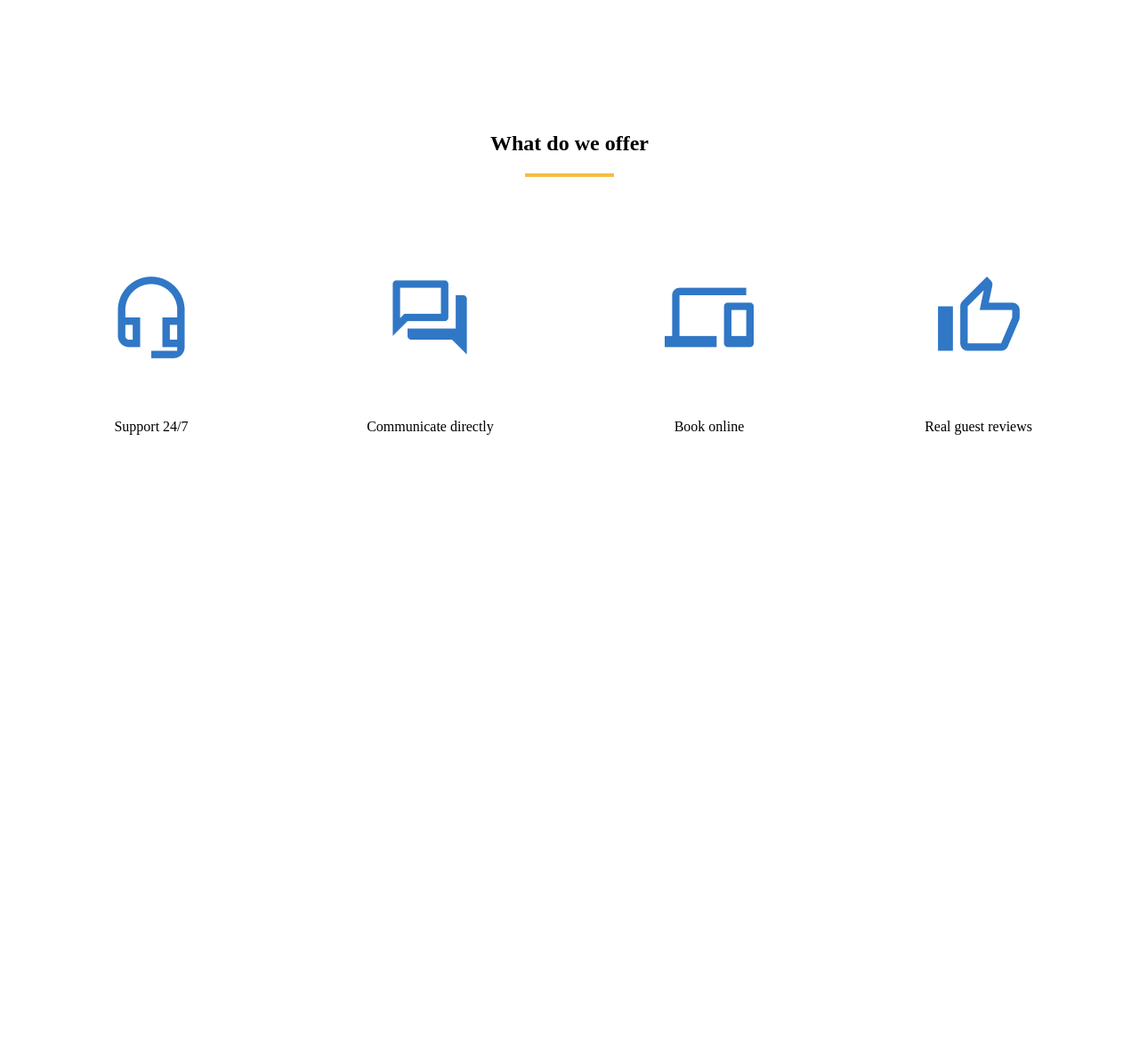
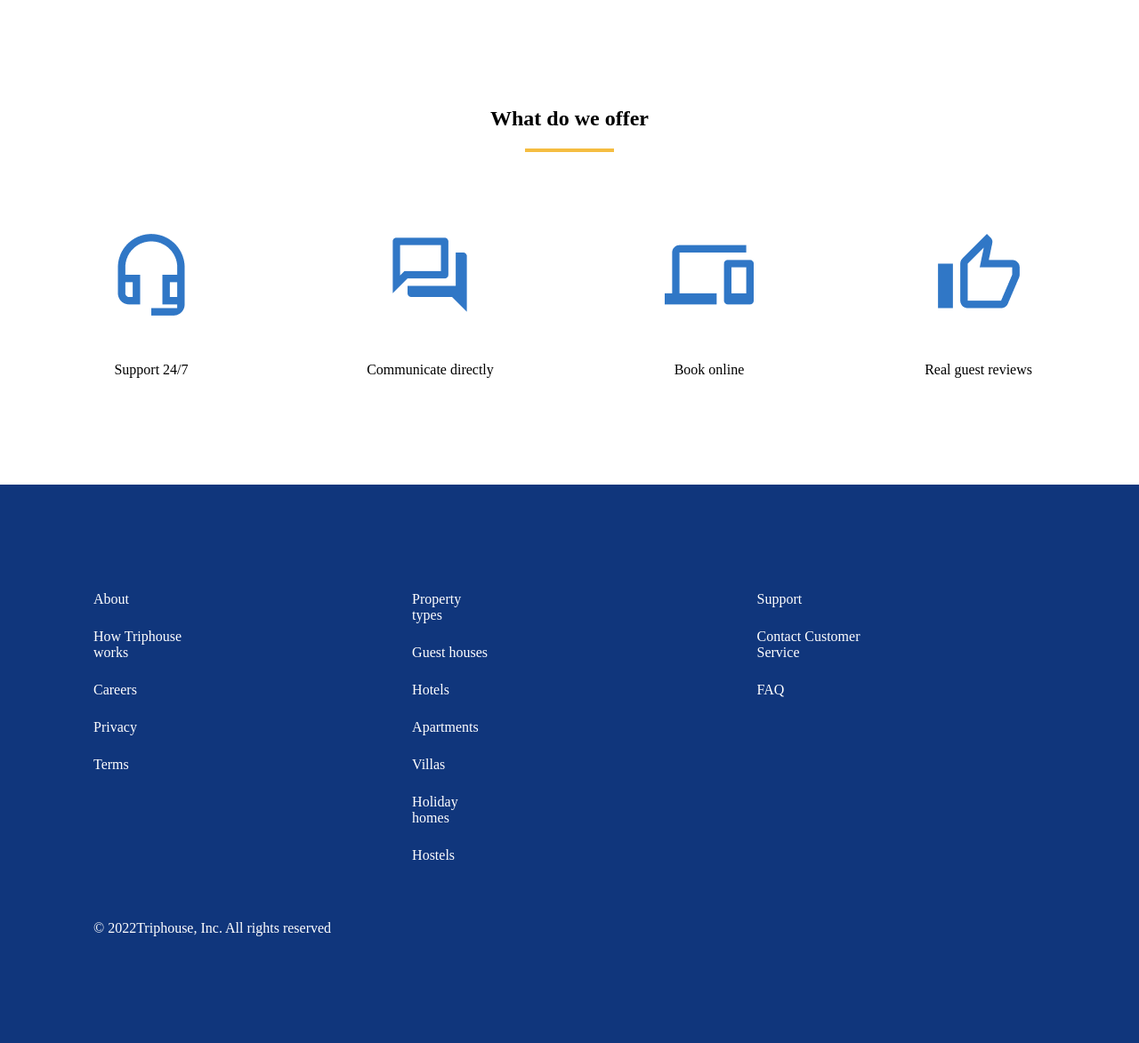
Before and after one commit to VerkhovinaNatallia/if-html, a plain HTML site: page index.html in a window 1280 px wide. Shown: the whole page at 89% size. Before the commit the page ends 800 px from the top, so only its background shows below. Drawn offline with Linux system fonts and the light colour scheme.

Commit message:
made up a block "footer"

```diff
--- a/index.html
+++ b/index.html
@@ -1,9 +1,9 @@
 <!DOCTYPE html>
 <html lang="en">
   <head>
-    <meta charset="UTF-8">
+    <meta charset="UTF-8" />
     <title>Title</title>
-    <link rel="stylesheet" href="style/style.css">
+    <link rel="stylesheet" href="style/style.css" />
   </head>
   <body>
     <main>
@@ -11,25 +11,79 @@
         <h2 class="title-h2">What do we offer</h2>
         <div class="advantages">
           <div class="cart">
-                <img src="./image/HeadsetMicOutlined%201.png" alt="Headset">
+            <img src="./image/HeadsetMicOutlined%201.png" alt="Headset" />
             <p>Support 24/7</p>
           </div>
           <div class="cart">
-                <img src="./image/ForumOutlined%201.png" alt="Forum">
+            <img src="./image/ForumOutlined%201.png" alt="Forum" />
             <p>Communicate directly</p>
           </div>
           <div class="cart">
-                <img src="./image/DevicesOutlined%201.png" alt="Devices">
+            <img src="./image/DevicesOutlined%201.png" alt="Devices" />
             <p>Book online</p>
           </div>
           <div class="cart">
-                <img src="./image/ThumbUpAltOutlined%201.png" alt="Thumb">
+            <img src="./image/ThumbUpAltOutlined%201.png" alt="Thumb" />
             <p>Real guest reviews</p>
           </div>
         </div>
       </div>
     </main>
-
-
+    <footer class="footer">
+      <div class="block-footer">
+        <ul class="about-list">
+          <li>
+            <a href="#">About</a>
+          </li>
+          <li>
+            <a href="#">How Triphouse works</a>
+          </li>
+          <li>
+            <a href="#">Careers</a>
+          </li>
+          <li>
+            <a href="#">Privacy</a>
+          </li>
+          <li>
+            <a href="#">Terms</a>
+          </li>
+        </ul>
+        <ul class="property-types-list">
+          <li>
+            <a href="#">Property types</a>
+          </li>
+          <li>
+            <a href="#">Guest houses</a>
+          </li>
+          <li>
+            <a href="#">Hotels</a>
+          </li>
+          <li>
+            <a href="#">Apartments</a>
+          </li>
+          <li>
+            <a href="#">Villas</a>
+          </li>
+          <li>
+            <a href="#">Holiday homes</a>
+          </li>
+          <li>
+            <a href="#">Hostels</a>
+          </li>
+        </ul>
+        <ul class="support-list">
+          <li>
+            <a href="#">Support</a>
+          </li>
+          <li>
+            <a href="#">Contact Customer Service</a>
+          </li>
+          <li>
+            <a href="#">FAQ</a>
+          </li>
+        </ul>
+      </div>
+      <p>&copy; 2022Triphouse, Inc. All rights reserved</p>
+    </footer>
   </body>
 </html>
--- a/style/style.css
+++ b/style/style.css
@@ -1,32 +1,69 @@
+* {
+  margin: 0;
+  padding: 0;
+  text-decoration: none;
+  list-style-type: none;
+}
+body {
+  max-width: 1440px;
+  margin: 0 auto;
+}
+
 /*------main-----*/
 
-.block{
-    max-width: 1440px;
-    margin: 0 auto;
+.block {
   padding: 120px 200px;
   display: flex;
-    flex-direction:column;
+  flex-direction: column;
   align-items: center;
 }
 
-.advantages{
+.advantages {
   display: flex;
   justify-content: space-between;
-    width:1040px ;
-    margin-top: 88px ;
+  width: 1040px;
+  margin-top: 88px;
 }
 
-.title-h2::after{
+.title-h2::after {
   content: " ";
   display: block;
   width: 100px;
   height: 4px;
   margin: 20px auto 0;
-    background-color:#F5BD41;
+  background-color: #f5bd41;
 }
-.cart{
+.cart {
   display: flex;
   flex-direction: column;
   align-items: center;
   gap: 48px;
 }
+
+/*-----footer-----*/
+.footer {
+  background-color: #10367c;
+  padding: 120px 270px 120px 105px;
+}
+.block-footer {
+  display: flex;
+}
+.block-footer ul {
+  display: flex;
+  flex-direction: column;
+  gap: 24px;
+}
+
+.block-footer a {
+  color: #ffffff;
+}
+.about-list {
+  margin-right: 223px;
+}
+.property-types-list {
+  margin-right: 295px;
+}
+.block-footer + p {
+  margin-top: 64px;
+  color: #ffffff;
+}
```
Lines whose indentation alone changed are shown as unchanged.
